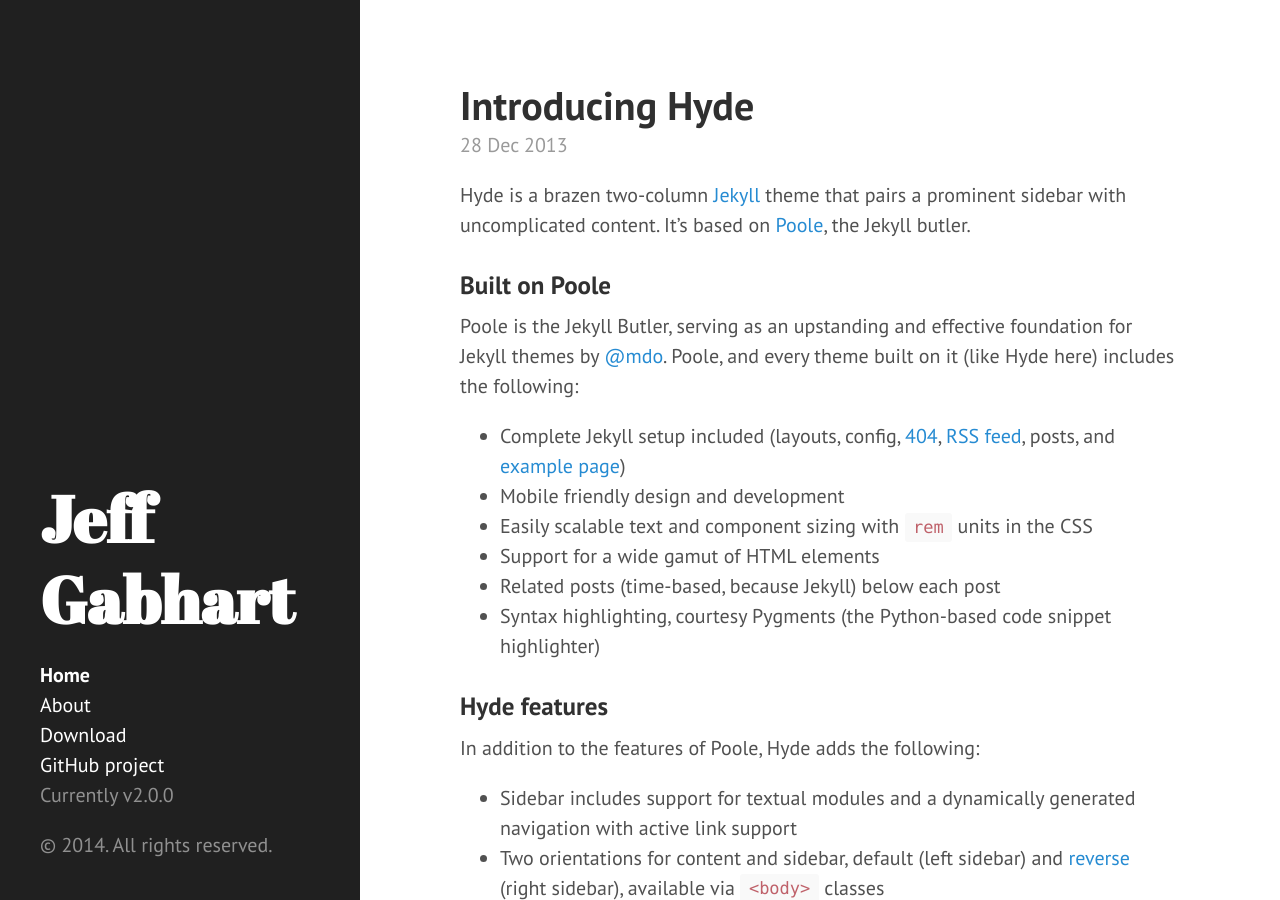
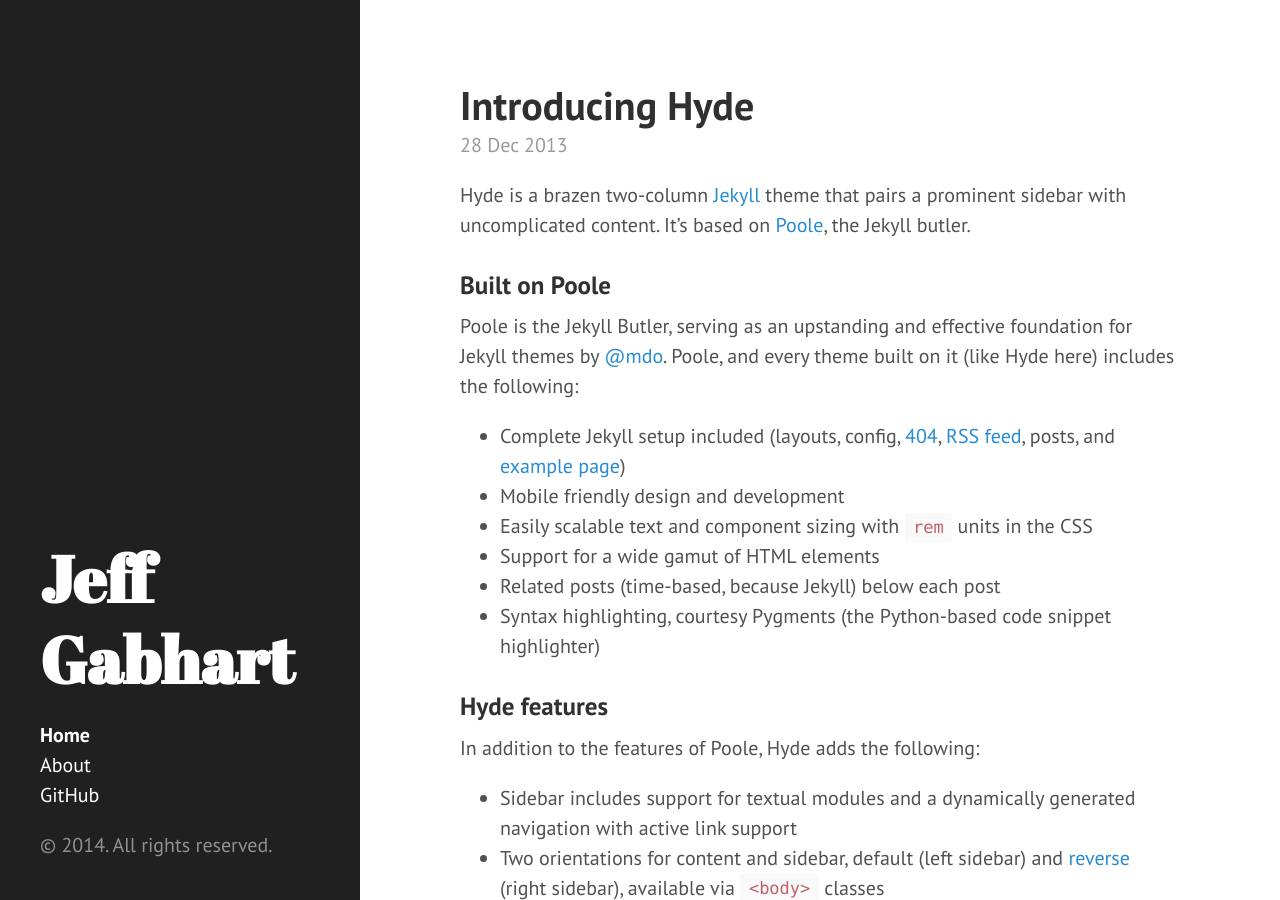
Before and after one commit to jeffgabhart/jeffgabhart.github.io, a Jekyll site: the page built from index.html, in a window 1280 px wide and 900 px high. Built offline with Jekyll 4.4.1, drawn with Linux system fonts in a browser that asks for light colours; Markdown is read by kramdown in place of the engine named in the settings; the list of posts is cut into pages by our own code.

Commit message:
Update sidebar.

```diff
--- a/_config.yml
+++ b/_config.yml
@@ -18,7 +18,4 @@ author:
 paginate:         5
 
 # Custom vars
-version:          2.0.0
-
-github:
-  repo:
+github:           'https://github.com/jeffgabhart'
--- a/_includes/sidebar.html
+++ b/_includes/sidebar.html
@@ -26,9 +26,7 @@
         {% endif %}
       {% endfor %}
 
-      <li class="sidebar-nav-item"><a href="{{ site.github.repo }}/archive/v{{ site.version }}.zip">Download</a></li>
-      <li class="sidebar-nav-item"><a href="{{ site.github.repo }}">GitHub project</a></li>
-      <li class="sidebar-nav-item">Currently v{{ site.version }}</li>
+      <li class="sidebar-nav-item"><a href="{{ site.github }}">GitHub</a></li>
     </ul>
 
     <p>&copy; {{ site.time | date: '%Y' }}. All rights reserved.</p>
```
